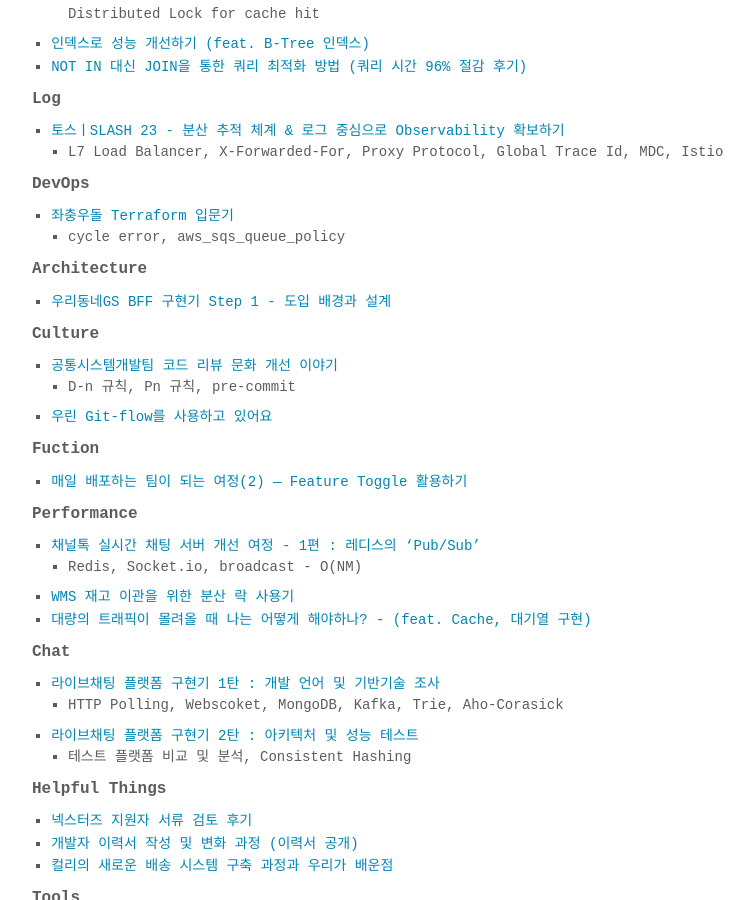
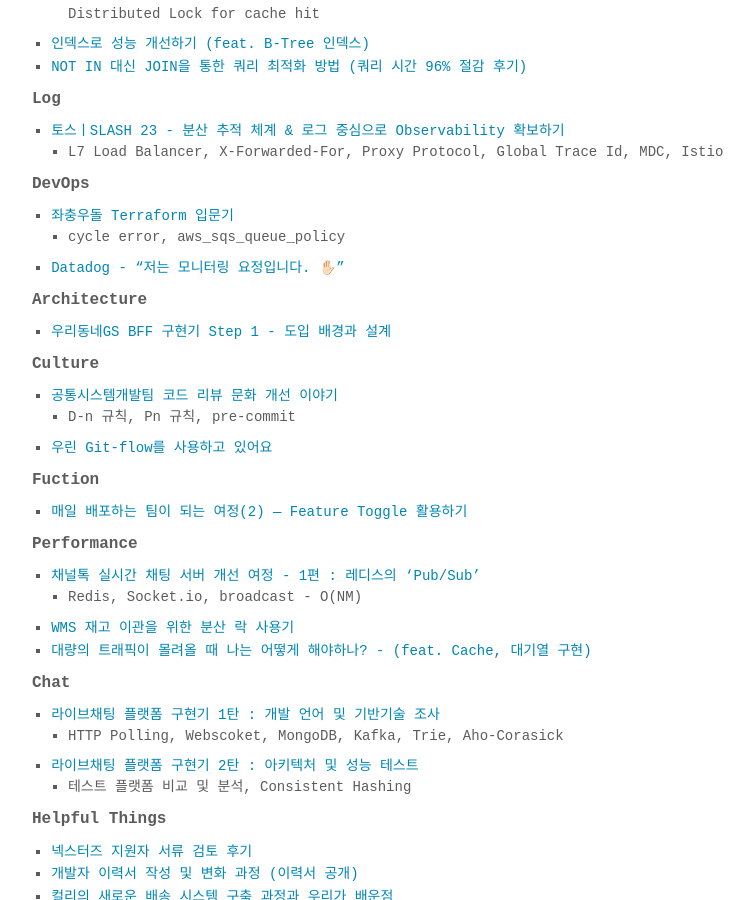
Before and after one commit to mangchhe/mangchhe.github.io, a Jekyll site: the page built from _posts/2024-11-02-useful-websites-link-collection.md, in a window 1280 px wide and 900 px high, scrolled down 969 px. Shown: the whole window, without its empty margins (232-986 px from the left). Built offline with Jekyll 4.4.1, drawn with Linux system fonts in a browser that asks for light colours; some web fonts are replaced.

Commit message:
update(useful websites link collection): add ecs datadog

```diff
--- a/_posts/2024-11-02-useful-websites-link-collection.md
+++ b/_posts/2024-11-02-useful-websites-link-collection.md
@@ -55,6 +55,7 @@
 
 - [좌충우돌 Terraform 입문기](https://techblog.woowahan.com/2646/)
   - cycle error, aws_sqs_queue_policy
+- [Datadog - "저는 모니터링 요정입니다. ✋🏻"](https://oliveyoung.tech/blog/2022-06-22/How-to-Set-up-Build-ECS-Fargate-And-Datadog/)
 
 ##### Architecture
 
@@ -65,7 +66,6 @@
 - [공통시스템개발팀 코드 리뷰 문화 개선 이야기](https://techblog.woowahan.com/7152/)
   - D-n 규칙, Pn 규칙, pre-commit
 - [우린 Git-flow를 사용하고 있어요](https://techblog.woowahan.com/2553/)
-
 
 ##### Fuction
 
```
